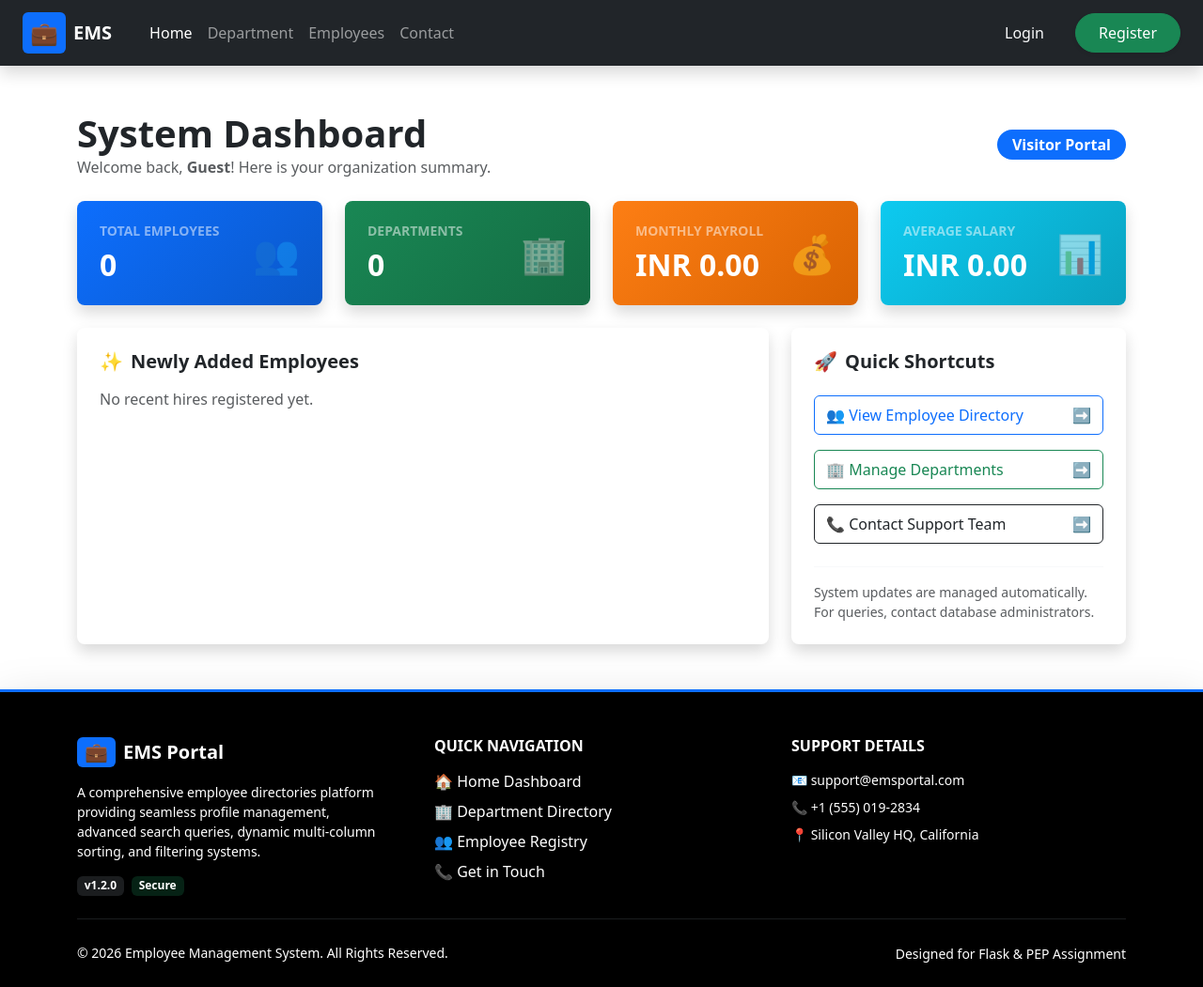
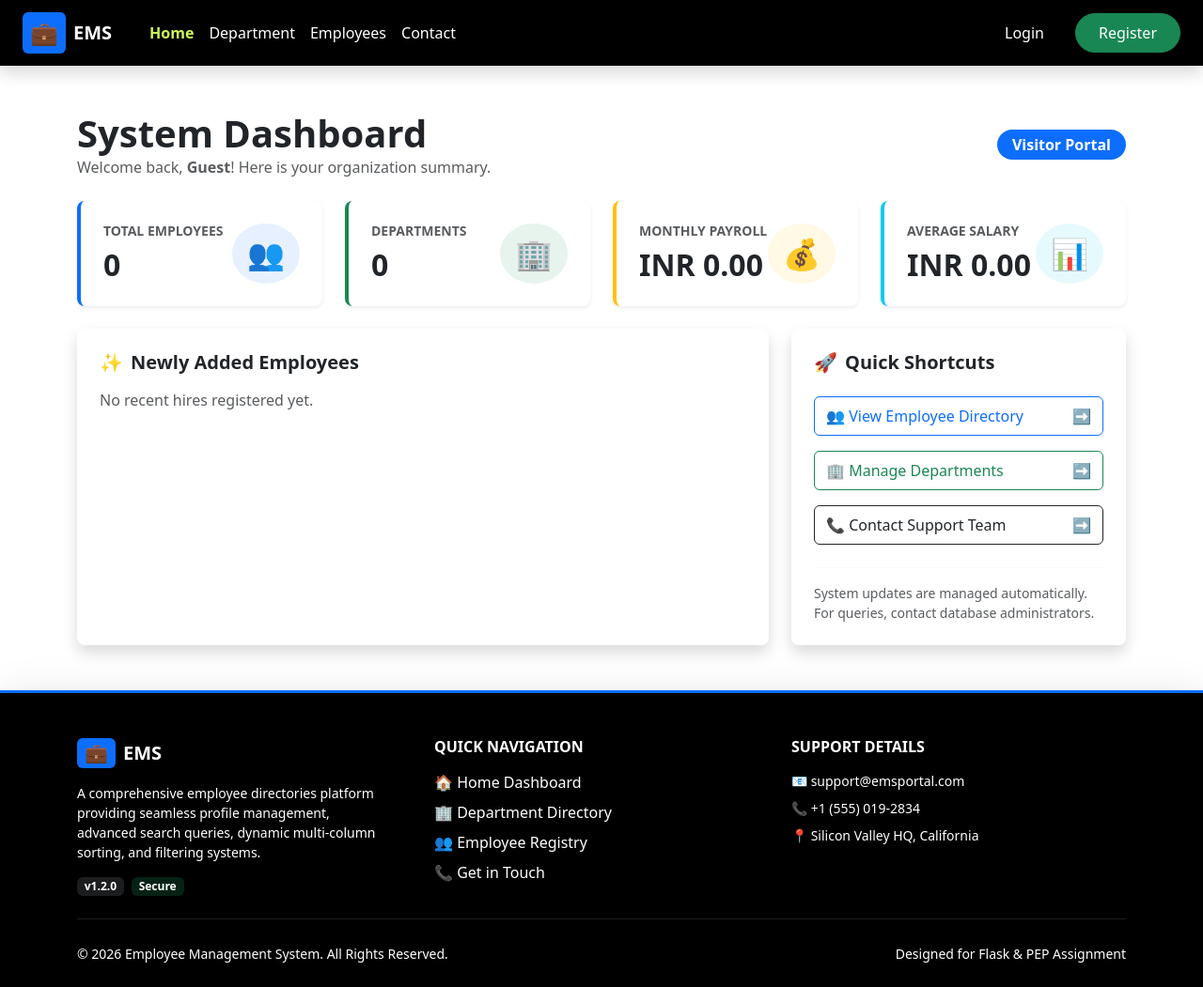
Before and after one commit to Aditya-kumar2004/Flask-Development, a Flask app: page /home in a window 1280 px wide. Shown: the whole page at 94% size. Run offline with Flask 3, Linux system fonts and the light colour scheme.

Commit message:
Update navbar background to pure black, simplify dashboard metrics card styles, and adjust active hover states

```diff
--- a/app/static/CSS/style.css
+++ b/app/static/CSS/style.css
@@ -1,14 +1,13 @@
-body{
-    background:yellow;
+body {
+    background-color: #f4f6f9;
 }
 
-table{
-    border:1px;
-    border-color:black;
+table {
+    border: 1px solid #dee2e6;
 }
 
-h1{
-    color:red;
+h1 {
+    color: #212529;
 }
 
 .hover-white {
@@ -16,7 +15,7 @@ h1{
 }
 
 .hover-white:hover {
-    color: #0d6efd !important;
+    color: #11fd0d !important;
 }
 
 .custom-footer {
@@ -39,3 +38,24 @@ h1{
     transform: translateY(-8px);
     box-shadow: 0 1rem 3rem rgba(0,0,0,0.175) !important;
 }
+
+.custom-navbar {
+    background-color: #000000 !important;
+}
+
+.custom-navbar .nav-link,
+.custom-navbar .navbar-brand,
+.custom-navbar .btn-link,
+.custom-navbar span {
+    color: #ffffff !important;
+}
+
+.custom-navbar .nav-link:hover,
+.custom-navbar .btn-link:hover {
+    color: #49f465 !important;
+}
+
+.custom-navbar .nav-link.active {
+    font-weight: bold;
+    color: #cefa57 !important;
+}
--- a/app/templates/base.html
+++ b/app/templates/base.html
@@ -36,7 +36,7 @@
             <!-- Column 1: About EMS -->
             <div class="col-lg-4 col-md-6 mb-4 mb-lg-0">
                 <h5 class="fw-bold text-white mb-3 d-flex align-items-center justify-content-center justify-content-md-start gap-2">
-                    <span class="bg-primary px-2 py-1 rounded">💼</span> EMS Portal
+                    <span class="bg-primary px-2 py-1 rounded">💼</span> EMS
                 </h5>
                 <p class="text-white-50 small pe-lg-4">
                     A comprehensive employee directories platform providing seamless profile management, advanced search queries, dynamic multi-column sorting, and filtering systems.
--- a/app/templates/home.html
+++ b/app/templates/home.html
@@ -17,14 +17,14 @@
     <div class="row mb-4">
         <!-- Total Employees -->
         <div class="col-md-3 mb-3 mb-md-0">
-            <div class="card bg-gradient-primary text-white border-0 shadow rounded-3 h-100 position-relative overflow-hidden" style="background: linear-gradient(135deg, #0d6efd, #0a58ca);">
+            <div class="card bg-white border-0 border-start border-primary border-4 shadow-sm rounded-3 h-100">
                 <div class="card-body p-4">
                     <div class="d-flex justify-content-between align-items-center">
                         <div>
-                            <h6 class="text-uppercase fw-semibold text-white-50 small mb-2">Total Employees</h6>
-                            <h2 class="fw-bold mb-0">{{ total_employees }}</h2>
+                            <h6 class="text-uppercase fw-semibold text-muted small mb-2">Total Employees</h6>
+                            <h2 class="fw-bold text-dark mb-0">{{ total_employees }}</h2>
                         </div>
-                        <span class="fs-1 opacity-50">👥</span>
+                        <span class="fs-2 text-primary bg-primary bg-opacity-10 px-3 py-2 rounded-circle">👥</span>
                     </div>
                 </div>
             </div>
@@ -32,14 +32,14 @@
 
         <!-- Total Departments -->
         <div class="col-md-3 mb-3 mb-md-0">
-            <div class="card bg-gradient-success text-white border-0 shadow rounded-3 h-100 position-relative overflow-hidden" style="background: linear-gradient(135deg, #198754, #146c43);">
+            <div class="card bg-white border-0 border-start border-success border-4 shadow-sm rounded-3 h-100">
                 <div class="card-body p-4">
                     <div class="d-flex justify-content-between align-items-center">
                         <div>
-                            <h6 class="text-uppercase fw-semibold text-white-50 small mb-2">Departments</h6>
-                            <h2 class="fw-bold mb-0">{{ total_departments }}</h2>
+                            <h6 class="text-uppercase fw-semibold text-muted small mb-2">Departments</h6>
+                            <h2 class="fw-bold text-dark mb-0">{{ total_departments }}</h2>
                         </div>
-                        <span class="fs-1 opacity-50">🏢</span>
+                        <span class="fs-2 text-success bg-success bg-opacity-10 px-3 py-2 rounded-circle">🏢</span>
                     </div>
                 </div>
             </div>
@@ -47,14 +47,14 @@
 
         <!-- Total Payroll -->
         <div class="col-md-3 mb-3 mb-md-0">
-            <div class="card bg-gradient-warning text-white border-0 shadow rounded-3 h-100 position-relative overflow-hidden" style="background: linear-gradient(135deg, #fd7e14, #d96302);">
+            <div class="card bg-white border-0 border-start border-warning border-4 shadow-sm rounded-3 h-100">
                 <div class="card-body p-4">
                     <div class="d-flex justify-content-between align-items-center">
                         <div>
-                            <h6 class="text-uppercase fw-semibold text-white-50 small mb-2">Monthly Payroll</h6>
-                            <h2 class="fw-bold mb-0">INR {{ "{:,.2f}".format(total_payroll) }}</h2>
+                            <h6 class="text-uppercase fw-semibold text-muted small mb-2">Monthly Payroll</h6>
+                            <h2 class="fw-bold text-dark mb-0">INR {{ "{:,.2f}".format(total_payroll) }}</h2>
                         </div>
-                        <span class="fs-1 opacity-50">💰</span>
+                        <span class="fs-2 text-warning bg-warning bg-opacity-10 px-3 py-2 rounded-circle">💰</span>
                     </div>
                 </div>
             </div>
@@ -62,14 +62,14 @@
 
         <!-- Average Salary -->
         <div class="col-md-3">
-            <div class="card bg-gradient-info text-white border-0 shadow rounded-3 h-100 position-relative overflow-hidden" style="background: linear-gradient(135deg, #0dcaf0, #0aa2c0);">
+            <div class="card bg-white border-0 border-start border-info border-4 shadow-sm rounded-3 h-100">
                 <div class="card-body p-4">
                     <div class="d-flex justify-content-between align-items-center">
                         <div>
-                            <h6 class="text-uppercase fw-semibold text-white-50 small mb-2">Average Salary</h6>
-                            <h2 class="fw-bold mb-0">INR {{ "{:,.2f}".format(avg_salary) }}</h2>
+                            <h6 class="text-uppercase fw-semibold text-muted small mb-2">Average Salary</h6>
+                            <h2 class="fw-bold text-dark mb-0">INR {{ "{:,.2f}".format(avg_salary) }}</h2>
                         </div>
-                        <span class="fs-1 opacity-50">📊</span>
+                        <span class="fs-2 text-info bg-info bg-opacity-10 px-3 py-2 rounded-circle">📊</span>
                     </div>
                 </div>
             </div>
--- a/app/templates/navbar.html
+++ b/app/templates/navbar.html
@@ -1,4 +1,4 @@
-<nav class="navbar navbar-expand-lg navbar-dark bg-dark shadow">
+<nav class="navbar navbar-expand-lg navbar-dark custom-navbar shadow">
     <div class="container-fluid px-4">
         <!-- Brand Logo/Name -->
         <a class="navbar-brand d-flex align-items-center gap-2" href="/home">
```
